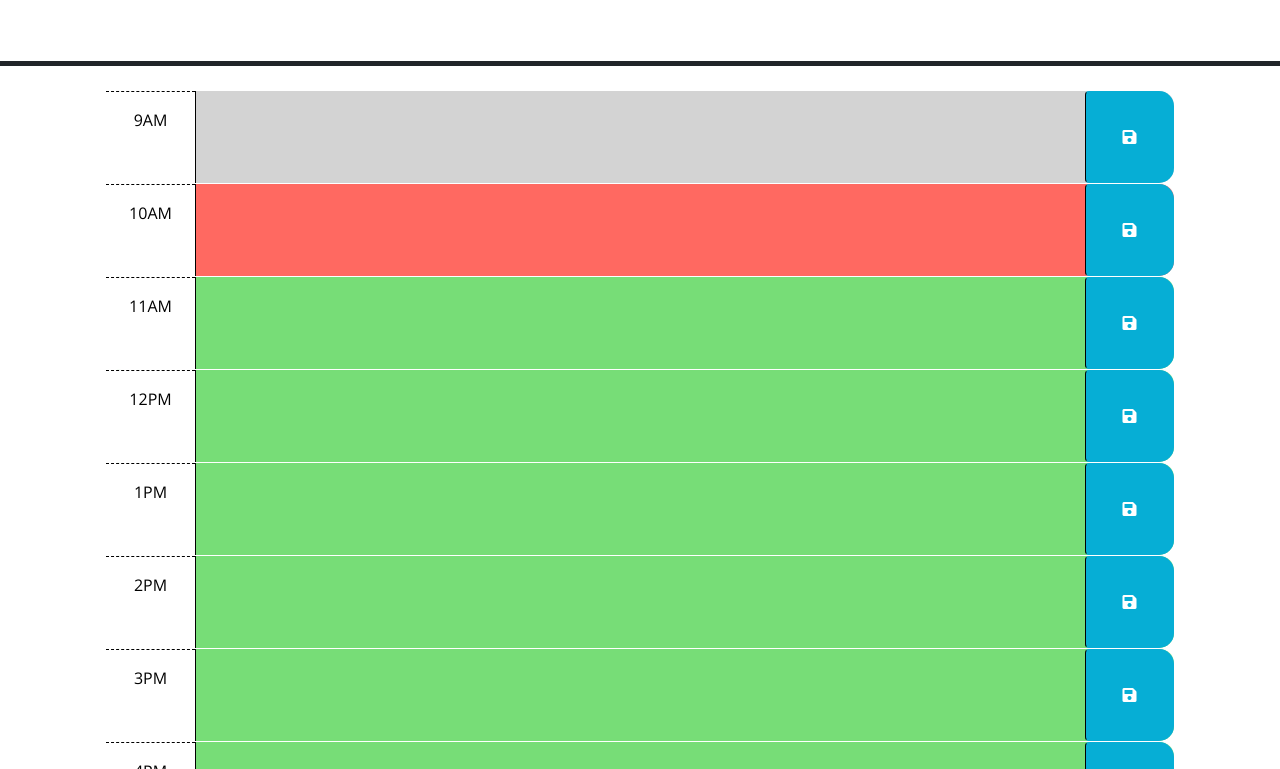
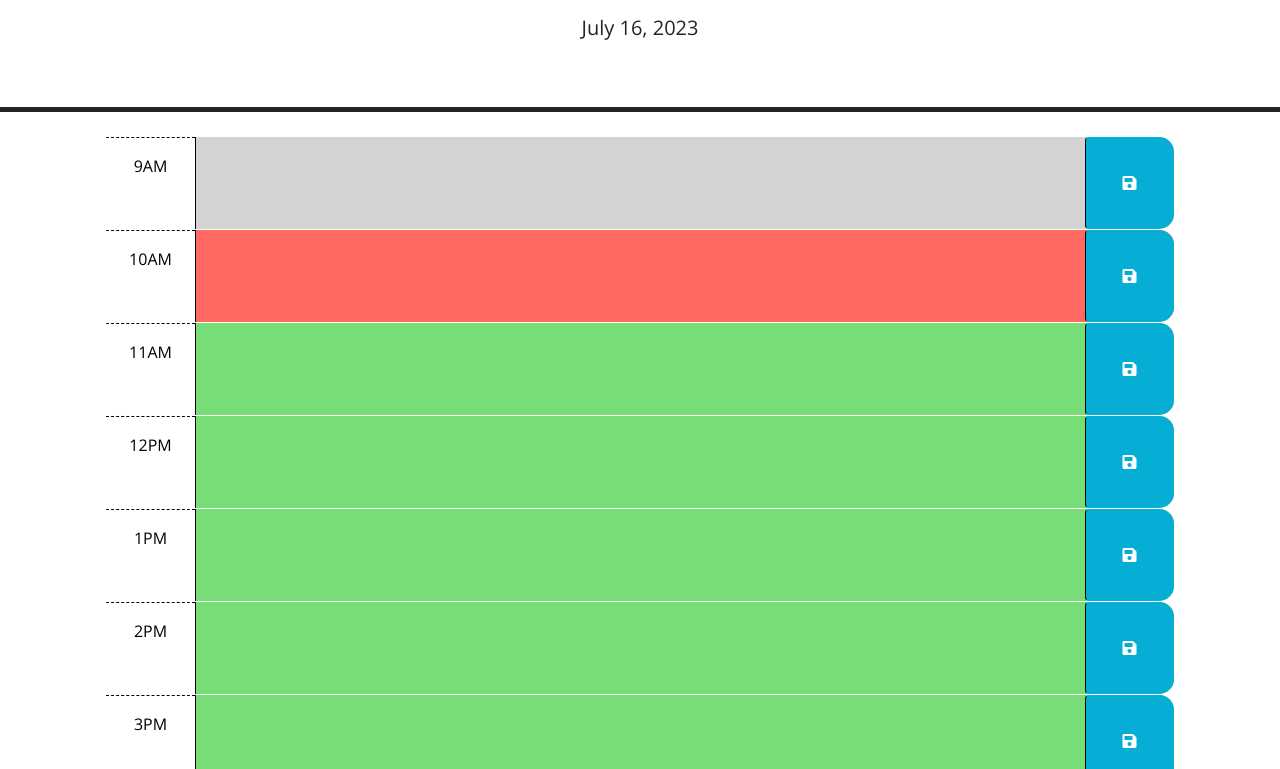
Before and after one commit to jiujitsucarrot/work-day-planner, a plain HTML site: page index.html in a window 1280 px wide. Shown: the part 166-935 px from the top of the page. Drawn offline with nearby package versions, Linux system fonts and the light colour scheme.

Commit message:
Added current date to header.

```diff
--- a/assets/script.js
+++ b/assets/script.js
@@ -20,4 +20,9 @@ $(function () {
     // attribute of each time-block be used to do this?
     //
     // TODO: Add code to display the current date in the header of the page.
+    $(document).ready(function(){
+      var currentDate = dayjs().format("MMMM D, YYYY");
+
+      $("#currentDay").text(currentDate);
+    });
   });
--- a/index.html
+++ b/index.html
@@ -122,6 +122,8 @@
       crossorigin="anonymous"
     ></script>
 
+    <script src="https://code.jquery.com/jquery-3.4.1.min.js"></script>
+    <script src="https://cdn.jsdelivr.net/npm/dayjs@1.11.3/dayjs.min.js"></script>
     <script src="./assets/script.js"></script>
   </body>
 </html>
```
